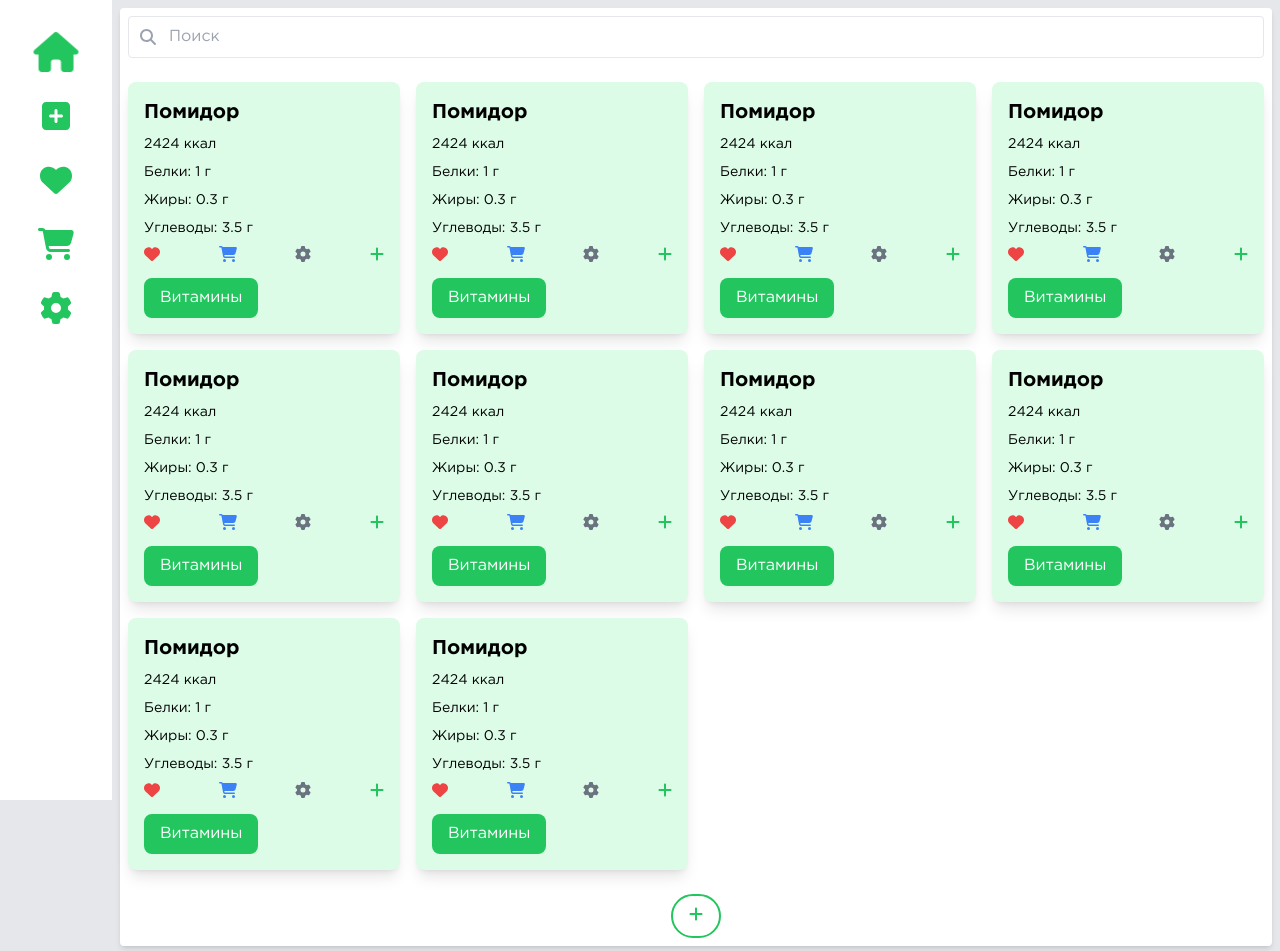
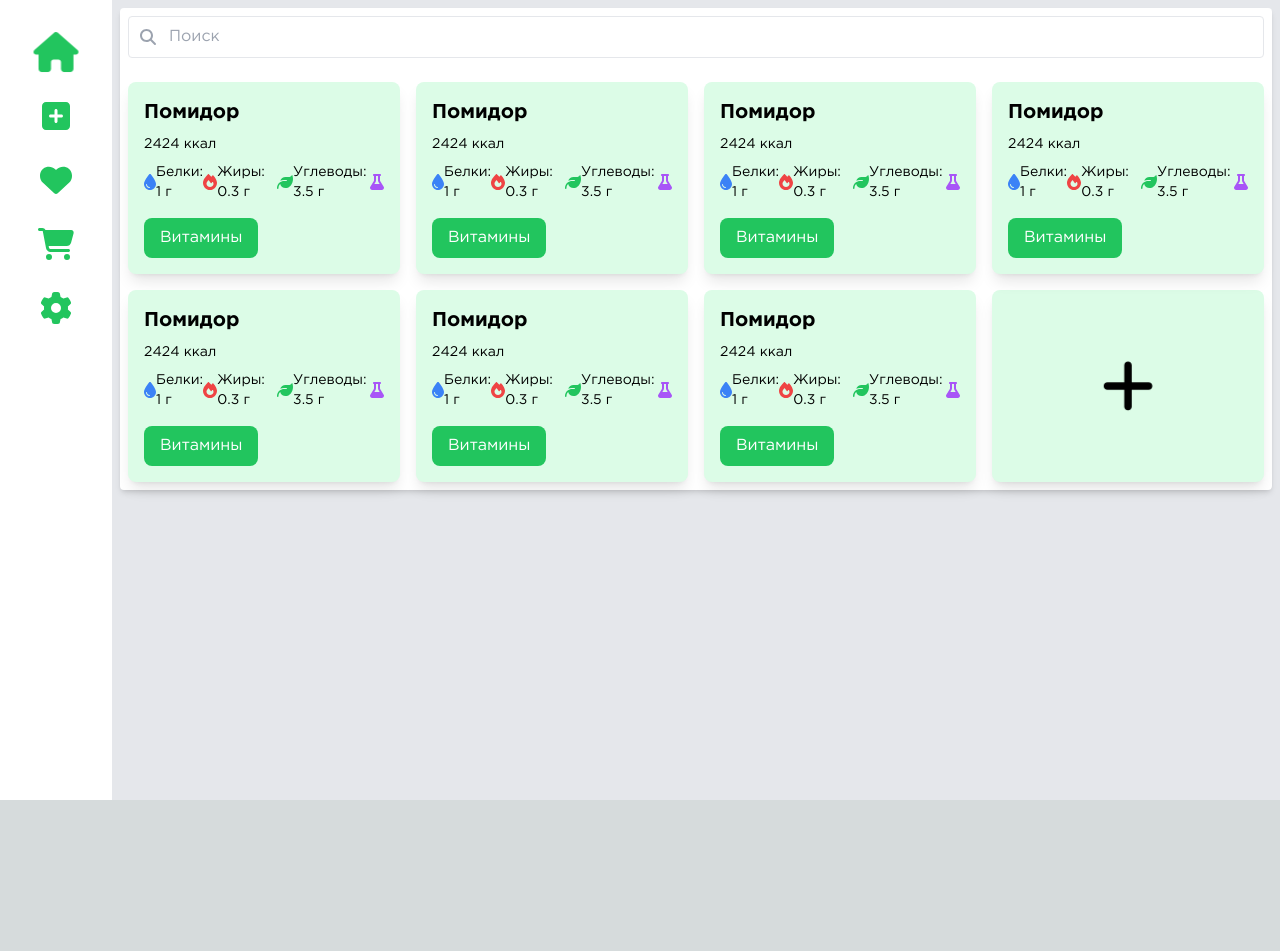
Before and after one commit to oto2020/rationpro, a Next.js app: page / in a window 1280 px wide. Shown: the top 951 px of the page. After the commit the page ends 800 px from the top, so only its background shows below. Built offline with nearby package versions, Linux system fonts and the light colour scheme.

Commit message:
Добавил витамины

```diff
--- a/app/components/CreateDishContent.tsx
+++ b/app/components/CreateDishContent.tsx
@@ -16,7 +16,7 @@ const CreateDishContent = () => {
     const [imageLoaded, setImageLoaded] = useState(false);
 
   return (
-    <div className="p-2 ml-0 md:ml-28 w-full">
+    <div className="p-2 ml-0 md:ml-28 w-full mb-12 md:mb-0">
       <div className="bg-white p-2 rounded shadow-md">
         <div className="flex flex-wrap -mx-2">
           <div className="w-full md:w-1/2 px-2 mb-6 md:mb-0">
--- a/app/components/MainContent.tsx
+++ b/app/components/MainContent.tsx
@@ -1,9 +1,21 @@
 // /components/MainContent.js
+"use client"
+import { useState } from 'react';
 import { FontAwesomeIcon } from '@fortawesome/react-fontawesome';
-import { faSearch, faHeart, faShoppingCart, faCog, faPlus } from '@fortawesome/free-solid-svg-icons';
+import { faSearch, faHeart, faShoppingCart, faCog, faPlus, faArrowLeft, faTint, faFire, faLeaf, faFlask } from '@fortawesome/free-solid-svg-icons';
+import ProductAdd from './ProductAdd';
 
 function MainContent() {
-  const products = Array(10).fill({
+  const [isAdding, setIsAdding] = useState(false);
+  const [activeButton, setActiveButton] = useState(null);
+  const [showPopup, setShowPopup] = useState(false);
+
+  const vitamins = Array(7).fill({
+    name: 'Витамин A',
+    amount: '1 мг',
+  });
+
+  const products = Array(7).fill({
     name: 'Помидор',
     calories: '2424 ккал',
     proteins: '1 г',
@@ -11,36 +23,52 @@ function MainContent() {
     carbohydrates: '3.5 г',
   });
 
+  if (isAdding) {
+    return <ProductAdd goBack={() => setIsAdding(false)} />;
+  }
+
   return (
-    <main className="flex-1 p-2 ml-0 md:ml-28">
+    <main className="flex-1 p-2 ml-0 md:ml-28 mb-12 md:mb-0">
       <div className="bg-white p-2 rounded shadow-md">
         <div className="mb-6 flex relative">
           <input type="text" placeholder="Поиск" className="w-full p-2 border rounded pl-10" />
           <FontAwesomeIcon icon={faSearch} className="text-gray-400 absolute top-1/2 left-3 transform -translate-y-1/2" />
         </div>
         <div className="grid grid-cols-1 sm:grid-cols-4 gap-4">
+        <div className="bg-green-100 p-4 rounded-lg shadow-lg flex items-center justify-center duration-500 ease-in-out hover:scale-105 order-first md:order-last" onClick={() => setIsAdding(true)}>
+            <FontAwesomeIcon icon={faPlus} size="3x" className="fa-beat" />
+          </div>
           {products.map((product, index) => (
-            <div key={index} className="bg-green-100 p-4 rounded-lg shadow-lg">
+            <div key={index} className="bg-green-100 p-4 rounded-lg shadow-lg transform transition duration-500 ease-in-out hover:scale-105">
               <h3 className="text-xl font-bold mb-2 text-black">{product.name}</h3>
               <p className="text-sm mb-2 text-black">{product.calories}</p>
-              <p className="text-sm mb-2 text-black">Белки: {product.proteins}</p>
-              <p className="text-sm mb-2 text-black">Жиры: {product.fats}</p>
-              <p className="text-sm mb-2 text-black">Углеводы: {product.carbohydrates}</p>
               <div className="flex justify-between items-center">
-                <FontAwesomeIcon icon={faHeart} className="text-red-500" />
-                <FontAwesomeIcon icon={faShoppingCart} className="text-blue-500" />
-                <FontAwesomeIcon icon={faCog} className="text-gray-500" />
-                <FontAwesomeIcon icon={faPlus} className="text-green-500" />
+                <FontAwesomeIcon icon={faTint} className="text-blue-500" />
+                <p className="text-sm text-black">Белки: {product.proteins}</p>
+                <FontAwesomeIcon icon={faFire} className="text-red-500" />
+                <p className="text-sm text-black">Жиры: {product.fats}</p>
+                <FontAwesomeIcon icon={faLeaf} className="text-green-500" />
+                <p className="text-sm text-black">Углеводы: {product.carbohydrates}</p>
+                <FontAwesomeIcon icon={faFlask} className="text-purple-500" />
               </div>
-              <button className="mt-4 bg-green-500 text-white py-2 px-4 rounded-lg">Витамины</button>
+              <button className={`mt-4 py-2 px-4 rounded-lg ${activeButton === index ? 'bg-green-700' : 'bg-green-500'} text-white`} onClick={() => {setActiveButton(index); setShowPopup(true);}}>Витамины</button>
             </div>
           ))}
         </div>
-        <div className="flex justify-center mt-6">
-          <button className="border-2 border-green-500 text-green-500 py-2 px-4 rounded-full">
-            <FontAwesomeIcon icon={faPlus} />
-          </button>
-        </div>
+        {showPopup && (
+          <div className="fixed top-0 left-0 w-full h-full flex items-center justify-center bg-black bg-opacity-50 z-50">
+            <div className="bg-white p-4 rounded-lg shadow-lg">
+              <h2 className="text-xl font-bold mb-2 text-black">Информация о витаминах</h2>
+              <button className="mb-4 bg-red-500 text-white py-2 px-4 rounded-lg" onClick={() => setShowPopup(false)}>Закрыть</button>
+              {vitamins.map((vitamin, index) => (
+                <div key={index} className="mb-2">
+                  <h3 className="text-lg font-bold text-black">{vitamin.name}</h3>
+                  <p className="text-sm text-black">Количество: {vitamin.amount}</p>
+                </div>
+              ))}
+            </div>
+          </div>
+        )}
       </div>
     </main>
   );
--- /dev/null
+++ b/app/components/ProductAdd.tsx
@@ -0,0 +1,87 @@
+// /components/ProductAdd.tsx
+import { useState } from 'react';
+import { FontAwesomeIcon } from '@fortawesome/react-fontawesome';
+import { faArrowLeft, faCheckCircle } from '@fortawesome/free-solid-svg-icons';
+
+interface ProductAddProps {
+  goBack: () => void;
+}
+
+function ProductAdd({ goBack }: ProductAddProps) {
+  const [product, setProduct] = useState({
+    name: '',
+    calories: '',
+    proteins: '',
+    fats: '',
+    carbohydrates: '',
+  });
+
+  const handleChange = (e: React.ChangeEvent<HTMLInputElement>) => {
+    setProduct({
+      ...product,
+      [e.target.name]: e.target.value,
+    });
+  };
+
+  const handleSubmit = (e: React.FormEvent) => {
+    e.preventDefault();
+    // Add your logic for adding the product here
+  };
+
+  return (
+    <div className="flex-1 p-2 ml-0 md:ml-28 mb-12 md:mb-0">
+              <div className="bg-white p-2 rounded shadow-md">
+      <button onClick={goBack} className="bg-blue-500 text-white py-2 px-4 rounded-lg mb-4">
+        <FontAwesomeIcon icon={faArrowLeft} /> Назад
+      </button>
+      <form onSubmit={handleSubmit} className="grid grid-cols-1 md:grid-cols-2 gap-4">
+        <input
+          type="text"
+          name="name"
+          placeholder="Название продукта"
+          value={product.name}
+          onChange={handleChange}
+          className="w-full p-2 border rounded mt-2"
+        />
+        <input
+          type="text"
+          name="calories"
+          placeholder="Калории"
+          value={product.calories}
+          onChange={handleChange}
+          className="w-full p-2 border rounded mt-2"
+        />
+        <input
+          type="text"
+          name="proteins"
+          placeholder="Белки"
+          value={product.proteins}
+          onChange={handleChange}
+          className="w-full p-2 border rounded mt-2"
+        />
+        <input
+          type="text"
+          name="fats"
+          placeholder="Жиры"
+          value={product.fats}
+          onChange={handleChange}
+          className="w-full p-2 border rounded mt-2"
+        />
+        <input
+          type="text"
+          name="carbohydrates"
+          placeholder="Углеводы"
+          value={product.carbohydrates}
+          onChange={handleChange}
+          className="w-full p-2 border rounded mt-2"
+        />
+        <button type="submit" className="mt-4 bg-green-500 text-white py-2 px-4 rounded-lg col-span-full md:col-span-1">
+          <FontAwesomeIcon icon={faCheckCircle} /> Добавить продукт
+        </button>
+      </form>
+    </div>
+    </div>
+  );
+}
+
+export default ProductAdd;
```
